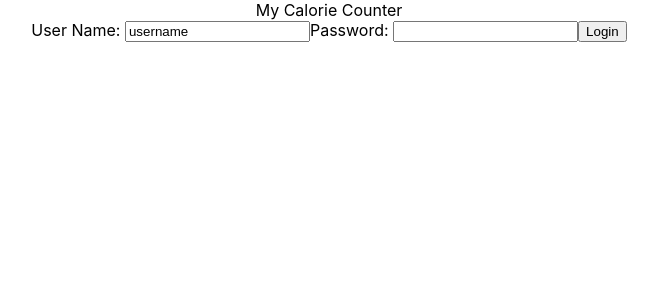
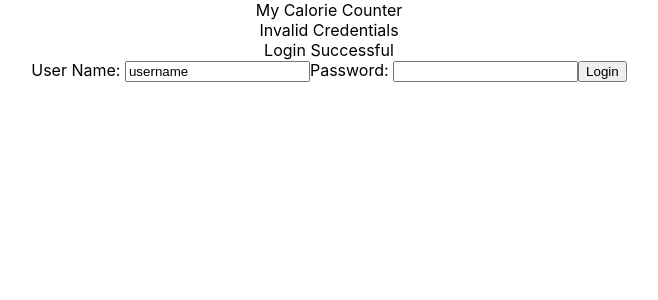
Before and after one commit to Jiaxi-Wu-Dev/calorie_counter, a React (Create React App) app: page / in a window 1280 px wide. Shown: the top 300 px of the page, without its empty margins (311-969 px from the left). Built offline with nearby package versions, Linux system fonts and the light colour scheme.

Commit message:
buttonClicK

```diff
--- a/src/components/calorie/CalorieCounter.js
+++ b/src/components/calorie/CalorieCounter.js
@@ -21,6 +21,7 @@ class LoginComponent extends Component {
 
 
     this.handleChange = this.handleChange.bind(this)
+    this.loginClicked = this.loginClicked.bind(this)
   }
 
 
@@ -31,9 +32,15 @@ class LoginComponent extends Component {
     });
   }
 
+  loginClicked(){
+      console.log(this.state)
+  }
+
   render() {
     return (
       <div className="LoginComponent">
+          <div>Invalid Credentials</div>
+          <div>Login Successful</div>
         User Name:{" "}
         <input
           type="text"
@@ -48,7 +55,7 @@ class LoginComponent extends Component {
           value={this.state.password}
           onChange={this.handleChange}
         />
-        <button>Login</button>
+        <button onClick={this.loginClicked}>Login</button>
       </div>
     );
   }
```
